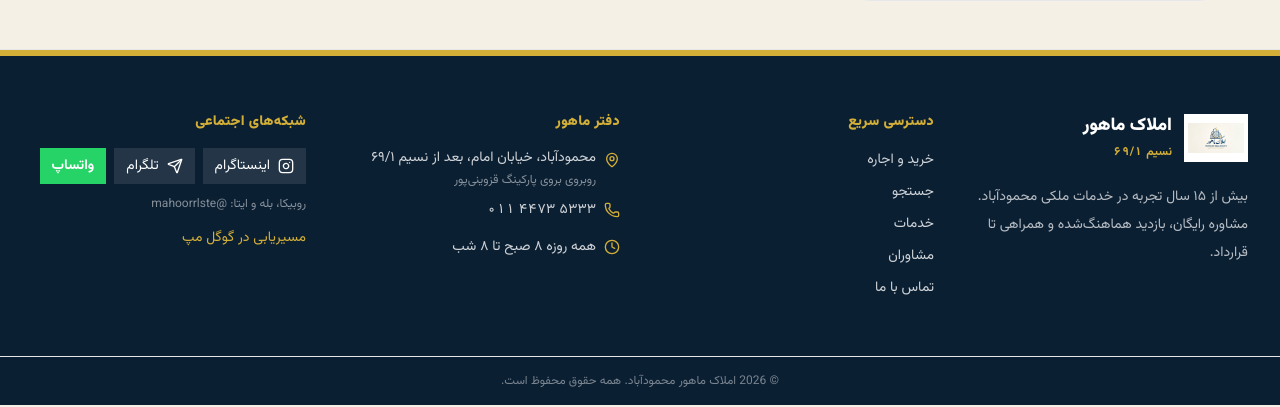
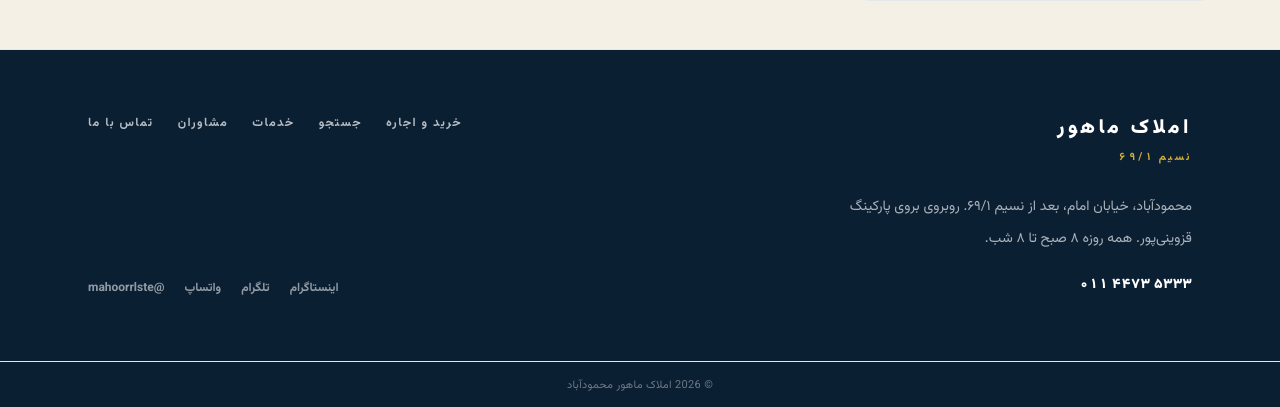
Before and after one commit to navidhaghpanah/mahoor-web, a Next.js app: page /contact in a window 1280 px wide. Shown: the part 1405-1812 px from the top of the page. Built offline with nearby package versions, Linux system fonts and the light colour scheme.

Commit message:
ui: magazine footer

```diff
--- a/src/components/Footer.tsx
+++ b/src/components/Footer.tsx
@@ -1,8 +1,6 @@
 "use client";
 
-import Image from "next/image";
 import Link from "next/link";
-import { Clock, Instagram, MapPin, Phone, Send } from "lucide-react";
 import { usePathname } from "next/navigation";
 import { PUBLIC_NAV, SITE } from "@/lib/site";
 import PhoneText, { NasimMark } from "@/components/PhoneText";
@@ -23,91 +21,38 @@
   if (isPrivateRoute(pathname)) return null;
 
   return (
-    <footer className="mt-auto border-t border-white/10 bg-[#0b1f33] text-white">
-      <div className="h-[6px] w-full bg-[#d4af37]" />
-      <div className="mx-auto grid max-w-7xl gap-10 px-5 py-14 sm:px-8 lg:grid-cols-4">
-        <div className="lg:col-span-1">
-          <Link href="/" className="inline-flex items-center gap-3">
-            <span className="flex h-12 w-16 overflow-hidden bg-white p-1">
-              <Image
-                src="/images/mahoor-logo-v1.png"
-                alt="لوگوی املاک ماهور"
-                width={128}
-                height={72}
-                className="h-full w-full object-contain"
-              />
-            </span>
-            <span>
-              <span className="block text-lg font-black">املاک ماهور</span>
-              <span className="text-xs font-bold text-[#d4af37]">
-                <NasimMark />
-              </span>
-            </span>
-          </Link>
-          <p className="mt-4 text-sm leading-7 text-white/70">
-            بیش از ۱۵ سال تجربه در خدمات ملکی محمودآباد. مشاوره رایگان، بازدید هماهنگ‌شده و همراهی تا قرارداد.
+    <footer className="mt-auto border-t border-[var(--navy)]/10 bg-[var(--deep)] text-white">
+      <div className="mx-auto grid max-w-6xl gap-12 px-6 py-16 lg:grid-cols-2">
+        <div>
+          <p className="text-xl font-black tracking-[0.18em]">املاک ماهور</p>
+          <p className="mt-2 text-[11px] font-bold tracking-[0.22em] text-[var(--gold)]">
+            <NasimMark />
           </p>
-        </div>
-
-        <div>
-          <h2 className="text-sm font-extrabold tracking-wide text-[#d4af37]">دسترسی سریع</h2>
-          <ul className="mt-4 space-y-2">
-            {PUBLIC_NAV.map((item) => (
-              <li key={item.href}>
-                <Link href={item.href} className="text-sm text-white/80 hover:text-[#d4af37]">
-                  {item.label}
-                </Link>
-              </li>
-            ))}
-          </ul>
-        </div>
-
-        <div>
-          <h2 className="text-sm font-extrabold tracking-wide text-[#d4af37]">دفتر ماهور</h2>
-          <ul className="mt-4 space-y-3 text-sm text-white/80">
-            <li className="flex items-start gap-2">
-              <MapPin size={16} className="mt-1 shrink-0 text-[#d4af37]" />
-              <span>
-                {SITE.address}
-                <span className="mt-1 block text-xs text-white/50">{SITE.addressExtra}</span>
-              </span>
-            </li>
-            <li>
-              <a href={SITE.telephoneHref} className="inline-flex items-center gap-2 hover:text-[#d4af37]">
-                <Phone size={16} className="text-[#d4af37]" />
-                <PhoneText>{SITE.telephoneDisplay}</PhoneText>
-              </a>
-            </li>
-            <li className="flex items-center gap-2">
-              <Clock size={16} className="text-[#d4af37]" />
-              {SITE.hours}
-            </li>
-          </ul>
-        </div>
-
-        <div>
-          <h2 className="text-sm font-extrabold tracking-wide text-[#d4af37]">شبکه‌های اجتماعی</h2>
-          <div className="mt-4 flex flex-wrap gap-2">
-            <a href={SITE.instagram} target="_blank" rel="noopener noreferrer" className="inline-flex items-center gap-2 bg-white/10 px-3 py-2 text-sm">
-              <Instagram size={16} />
-              اینستاگرام
-            </a>
-            <a href={SITE.telegram} target="_blank" rel="noopener noreferrer" className="inline-flex items-center gap-2 bg-white/10 px-3 py-2 text-sm">
-              <Send size={16} />
-              تلگرام
-            </a>
-            <a href={SITE.whatsapp} target="_blank" rel="noopener noreferrer" className="inline-flex items-center gap-2 bg-[#25D366] px-3 py-2 text-sm font-bold text-white">
-              واتساپ
-            </a>
-          </div>
-          <p className="mt-3 text-xs text-white/50">روبیکا، بله و ایتا: {SITE.otherSocial}</p>
-          <a href={SITE.mapsUrl} target="_blank" rel="noopener noreferrer" className="mt-4 inline-flex text-sm text-[#d4af37] hover:underline">
-            مسیریابی در گوگل مپ
+          <p className="mt-6 max-w-sm text-sm leading-8 text-white/65">
+            {SITE.address}. {SITE.addressExtra}. {SITE.hours}.
+          </p>
+          <a href={SITE.telephoneHref} className="mt-5 inline-flex text-sm font-extrabold">
+            <PhoneText>{SITE.telephoneDisplay}</PhoneText>
           </a>
         </div>
+        <div className="flex flex-col justify-between gap-8 lg:items-end lg:text-left">
+          <nav className="flex flex-wrap gap-x-6 gap-y-2 text-[12px] font-bold tracking-[0.12em] text-white/70">
+            {PUBLIC_NAV.map((item) => (
+              <Link key={item.href} href={item.href} className="hover:text-white">
+                {item.label}
+              </Link>
+            ))}
+          </nav>
+          <div className="flex flex-wrap gap-x-5 gap-y-2 text-[12px] font-bold text-white/55">
+            <a href={SITE.instagram} target="_blank" rel="noopener noreferrer">اینستاگرام</a>
+            <a href={SITE.telegram} target="_blank" rel="noopener noreferrer">تلگرام</a>
+            <a href={SITE.whatsapp} target="_blank" rel="noopener noreferrer">واتساپ</a>
+            <span>{SITE.otherSocial}</span>
+          </div>
+        </div>
       </div>
-      <div className="border-t border-white/10 py-4 text-center text-xs text-white/45">
-        © {new Date().getFullYear()} {SITE.legalName}. همه حقوق محفوظ است.
+      <div className="border-t border-white/10 py-4 text-center text-[11px] tracking-wide text-white/40">
+        © {new Date().getFullYear()} {SITE.legalName}
       </div>
     </footer>
   );
```
